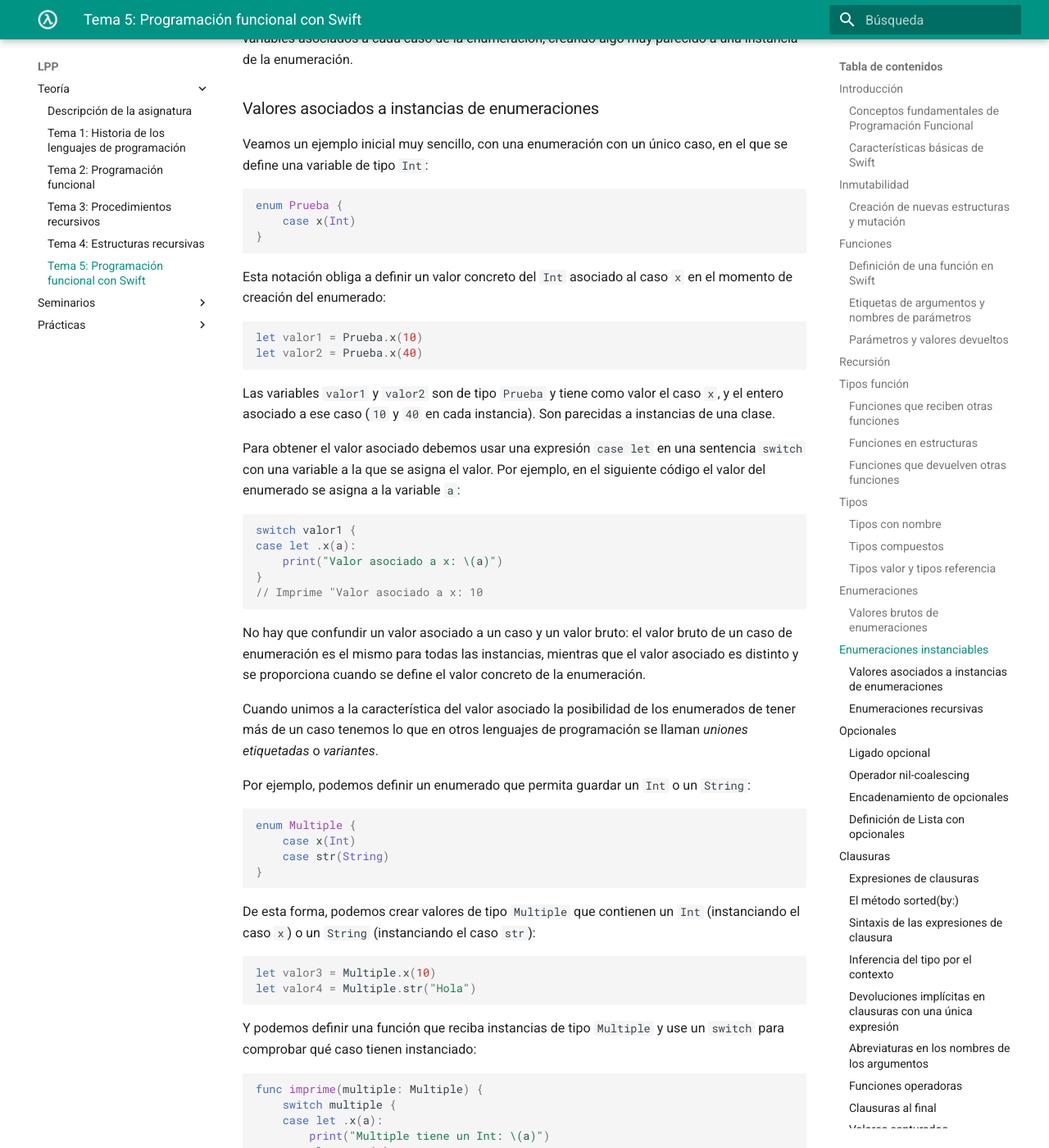
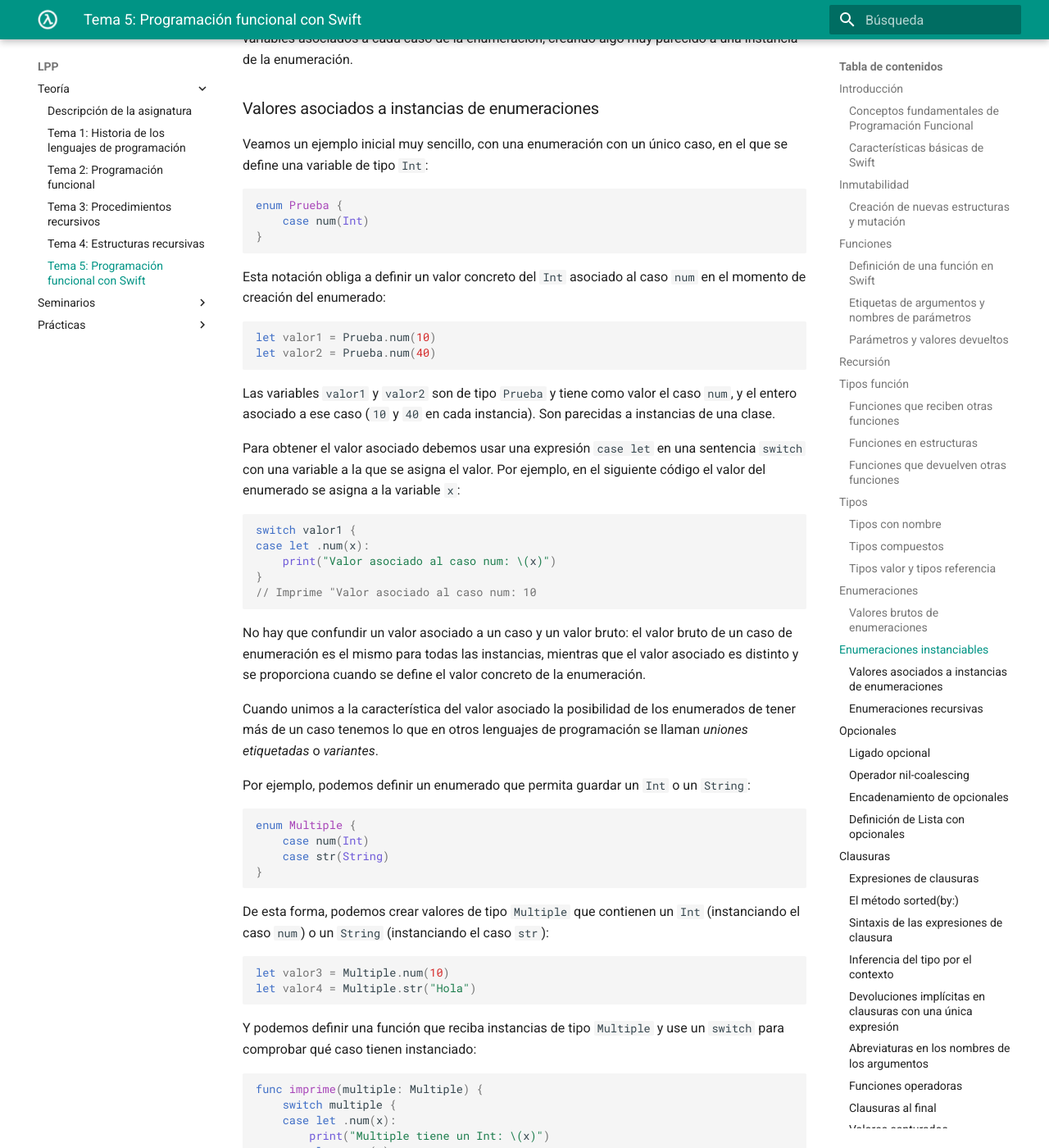
Before and after one commit to domingogallardo/apuntes-lpp, an MkDocs documentation site: the page built from docs/teoria/tema05-programacion-funcional-swift/tema05-programacion-funcional-swift.md, in a window 1280 px wide and 1400 px high, scrolled down 19390 px. Shown: the whole window at 82% size. Built offline with MkDocs 1.6.1 and Material for MkDocs 9.7.7, drawn with Linux system fonts in a browser that asks for light colours.

Commit message:
Corrección enumerados instanciables

````diff
--- a/docs/teoria/tema05-programacion-funcional-swift/tema05-programacion-funcional-swift.md
+++ b/docs/teoria/tema05-programacion-funcional-swift/tema05-programacion-funcional-swift.md
@@ -1067,33 +1067,33 @@ Veamos un ejemplo inicial muy sencillo, con una enumeración con un
 
 ```swift
 enum Prueba {
-    case x(Int)
+    case num(Int)
 }
 ```
 
 Esta notación obliga a definir un valor concreto del `Int` asociado al
-caso `x` en el momento de creación del enumerado:
-
-```swift
-let valor1 = Prueba.x(10)
-let valor2 = Prueba.x(40)
+caso `num` en el momento de creación del enumerado:
+
+```swift
+let valor1 = Prueba.num(10)
+let valor2 = Prueba.num(40)
 ```
 
 Las variables `valor1` y `valor2` son de tipo `Prueba` y tiene como
-valor el caso `x`, y el entero asociado a ese caso (`10` y `40` en cada
+valor el caso `num`, y el entero asociado a ese caso (`10` y `40` en cada
 instancia). Son parecidas a instancias de una clase.
 
 Para obtener el valor asociado debemos usar una expresión `case let`
 en una sentencia `switch` con una variable a la que se asigna el
 valor. Por ejemplo, en el siguiente código el valor del enumerado se
-asigna a la variable `a`:
+asigna a la variable `x`:
 
 ```swift
 switch valor1 {
-case let .x(a):
-    print("Valor asociado a x: \(a)")
-}
-// Imprime "Valor asociado a x: 10
+case let .num(x):
+    print("Valor asociado al caso num: \(x)")
+}
+// Imprime "Valor asociado al caso num: 10
 ```
 
 No hay que confundir un valor asociado a un caso y un valor bruto: el valor
@@ -1111,17 +1111,17 @@ Por ejemplo, podemos definir un enumerado que permita guardar un
 
 ```swift
 enum Multiple {
-    case x(Int)
+    case num(Int)
     case str(String)
 }
 ```
 
 De esta forma, podemos crear valores de tipo `Multiple` que contienen
-un `Int` (instanciando el caso `x`) o un `String` (instanciando el
+un `Int` (instanciando el caso `num`) o un `String` (instanciando el
 caso `str`):
 
 ```swift
-let valor3 = Multiple.x(10)
+let valor3 = Multiple.num(10)
 let valor4 = Multiple.str("Hola")
 ```
 
@@ -1131,8 +1131,8 @@ y use un `switch` para comprobar qué caso tienen instanciado:
 ```swift
 func imprime(multiple: Multiple) {
     switch multiple {
-    case let .x(a):
-        print("Multiple tiene un Int: \(a)")
+    case let .num(x):
+        print("Multiple tiene un Int: \(x)")
     case let .str(s):
         print("Multiple tiene un String: \(s)")
     }
````
